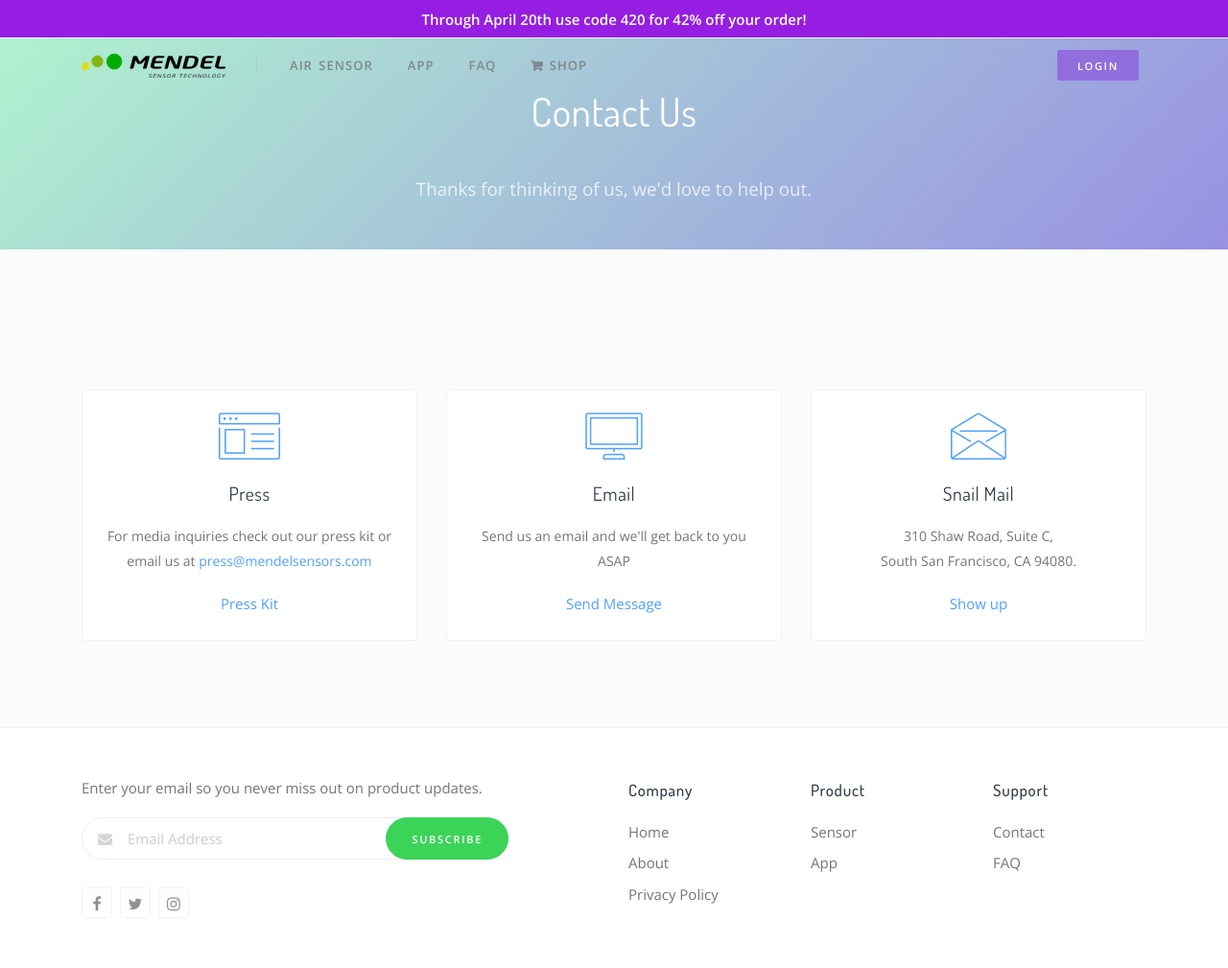
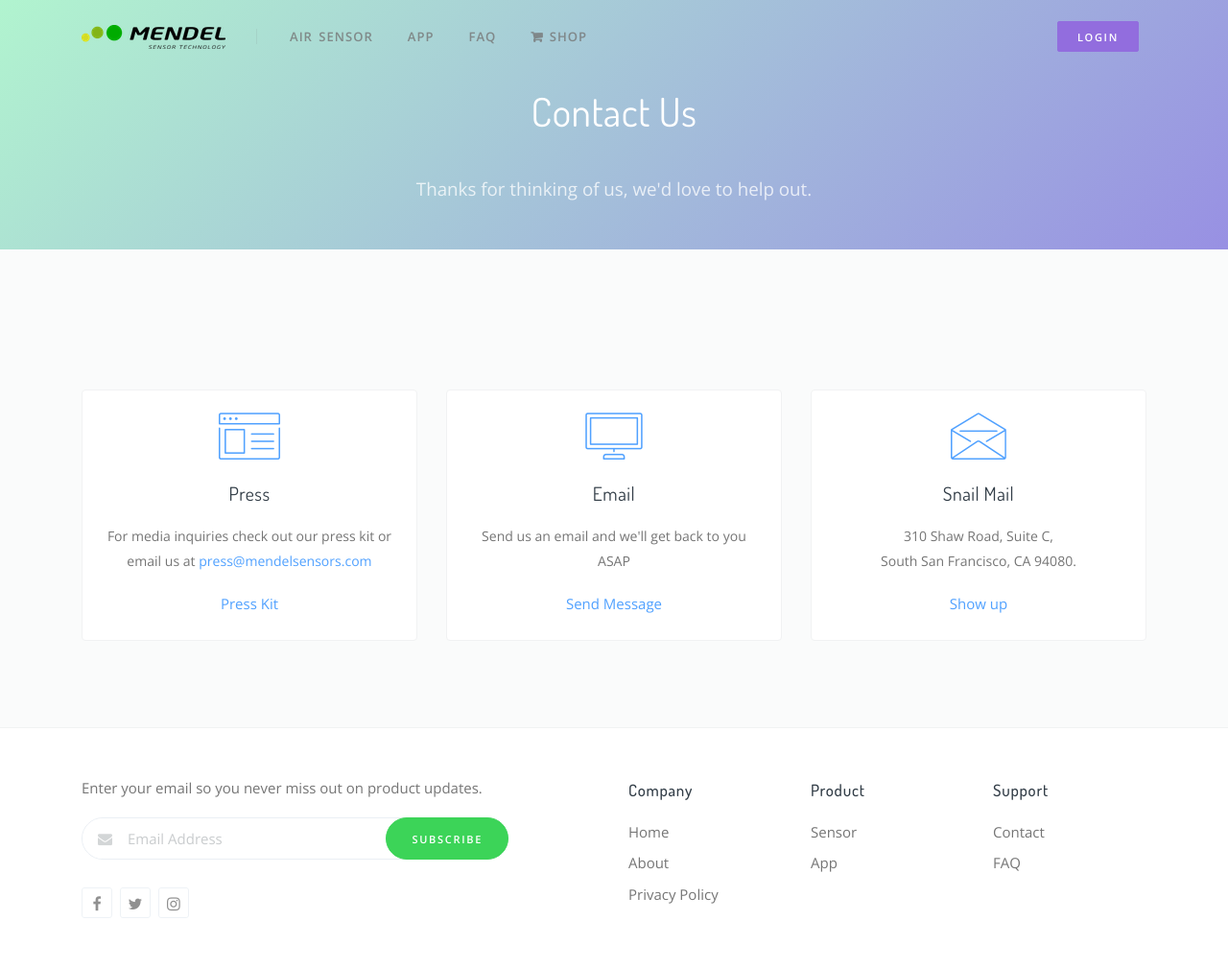
Before and after one commit to mendelsensors/marketing_page, a Jekyll site: the page built from contact/index.html, in a window 1280 px wide. Shown: the whole page at 96% size. Built offline with Jekyll 4.4.1, drawn with Linux system fonts in a browser that asks for light colours; comment, search, counter and statistics services are not loaded.

Commit message:
taking off banner

```diff
--- a/_layouts/default.html
+++ b/_layouts/default.html
@@ -49,15 +49,15 @@
   <body>
 
     <!-- Topbar -->
-    <section class="topbar bg-dark d-flex" style="background-color: #961de2 !important;
+    <!-- <section class="topbar bg-dark d-flex" style="background-color: #961de2 !important;
     font-weight: 600;">
       <div class="container">
-        <!-- first div is left align, second is centered, third is right aligned...-->
-        <div></div>
+        <! first div is left align, second is centered, third is right aligned...-->
+        <!-- <div></div>
         <div style="color:white;">Through April 20th use code 420 for 42% off your order!</div>
         <div></div>
       </div>
-    </section>
+    </section> -->
     <!-- /.topbar -->
 
     <!-- Navbar -->
```
